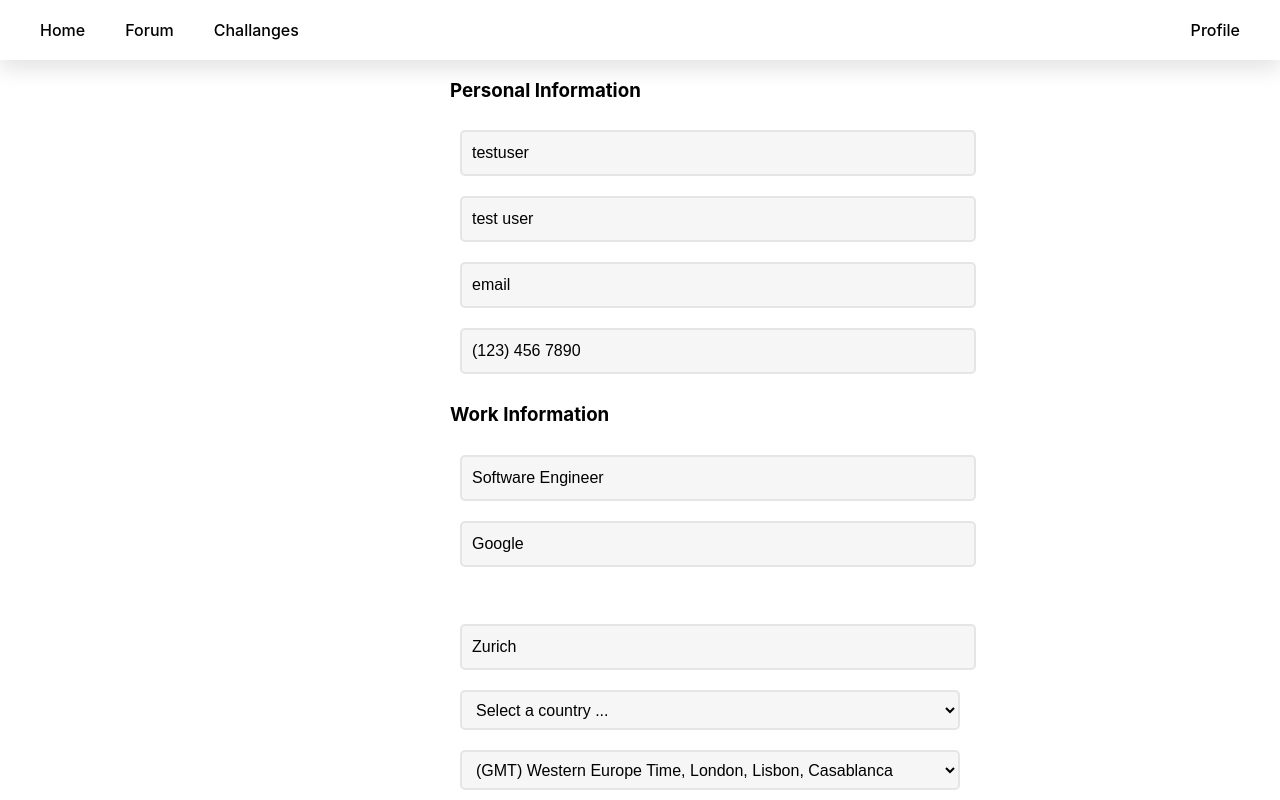
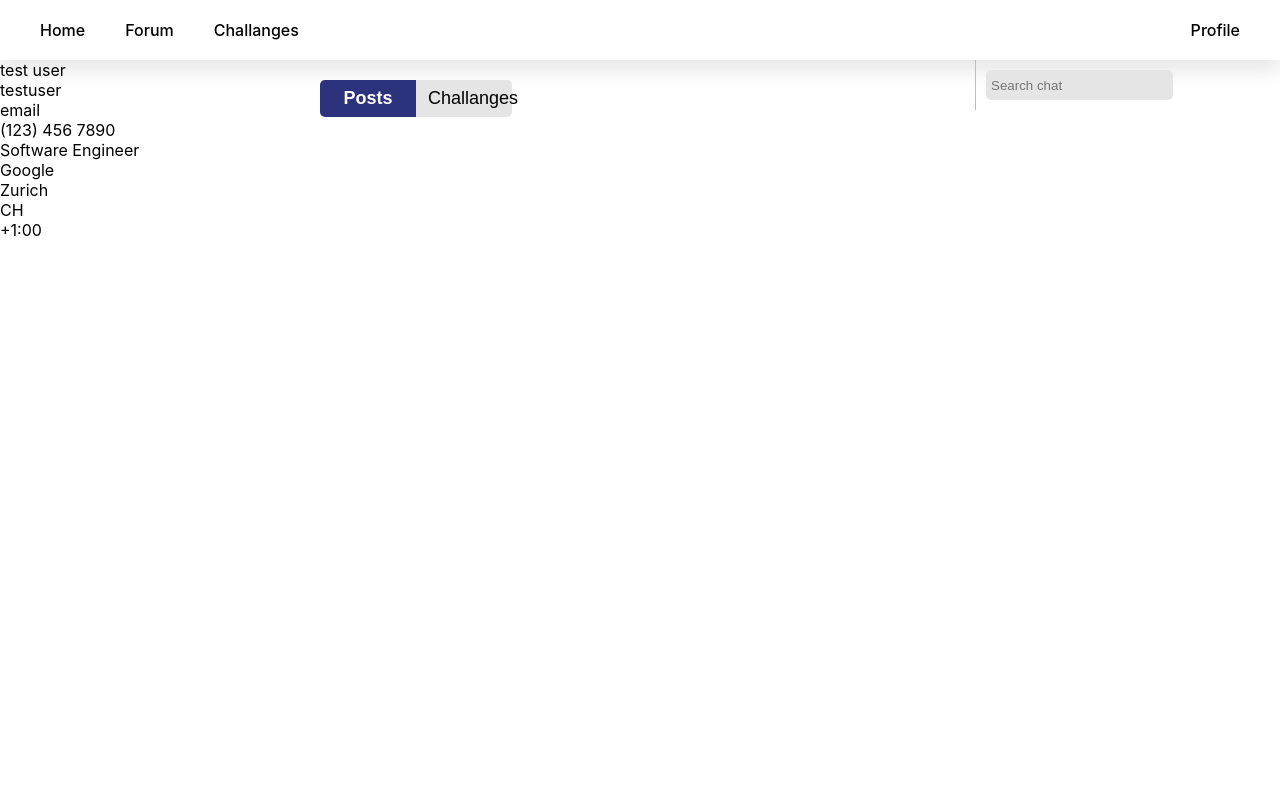
Before and after one commit to ZaqSD/spacecoding, a React (Create React App) app in the folder frontend/: page /profile in a window 1280 px wide. Built offline with nearby package versions, Linux system fonts and the light colour scheme.

Commit message:
Create profilepage

```diff
--- a/frontend/src/App.css
+++ b/frontend/src/App.css
@@ -318,3 +318,20 @@ ul {
 #login-field #btn-register:hover {
     background-color: #E5E5E5;
 }
+
+#profile-activity-selector {
+    width: 30%;
+    margin-top: 20px;
+}
+
+#profile-activity-selector-posts {
+    width: 50%;
+    border-top-right-radius: 0px;
+    border-bottom-right-radius: 0px;
+}
+
+#profile-activity-selector-challanges {
+    width: 50%;
+    border-top-left-radius: 0px;
+    border-bottom-left-radius: 0px;
+}
--- a/frontend/src/views/Profile.tsx
+++ b/frontend/src/views/Profile.tsx
@@ -2,94 +2,137 @@ import * as React from "react";
 
 import { Col, Container, Row } from "react-grid-system";
 
-import CountryDropdown from "../components/CountryDropdown";
+import MessageWindow from "../components/MessageWindow";
 import NavBar from "../components/NavBar";
-import TimezoneDropdown from "../components/TimezoneDropdown";
 
-const username = "testuser";
-const pers_name = "test user";
-const pers_email = "email";
-const pers_phonenumber = "(123) 456 7890";
-const biz_position = "Software Engineer";
-const biz_company = "Google";
-const loc_city = "Zurich";
-const loc_country = "CH";
-const loc_timezone = "+1";
+export default function Home() {
+  const [isActivityPosts, setIsActivityPosts] = React.useState(true);
 
-export default function Profile() {
-  const fetchData = () => {};
+  const profileInformation = {
+    username: "testuser",
+    pers_name: "test user",
+    pers_email: "email",
+    pers_phonenumber: "(123) 456 7890",
+    biz_position: "Software Engineer",
+    biz_company: "Google",
+    loc_city: "Zurich",
+    loc_country: "CH",
+    loc_timezone: "+1:00",
+  };
+
+  const handleActivitySelector = (view: string) => {
+    if (view === "p") {
+      setIsActivityPosts(true);
+    } else {
+      setIsActivityPosts(false);
+    }
+  };
 
   return (
     <>
       <NavBar />
-      <Container>
+      <Container fluid>
         <Row>
-          <Col lg={4}></Col>
-          <Col lg={4}>
+          <Col lg={3}>
             <Row>
-              <h3>Personal Information</h3>
+              <span
+                className="profile-information"
+                id="profile-information-name"
+              >
+                {profileInformation.pers_name}
+              </span>
             </Row>
             <Row>
-              <input
-                className="textfield profile-edit-input"
-                placeholder="Username"
-                value={username != null ? username : ""}
-              ></input>
+              <span
+                className="profile-information"
+                id="profile-information-username"
+              >
+                {profileInformation.username}
+              </span>
             </Row>
             <Row>
-              <input
-                className="textfield profile-edit-input"
-                placeholder="Full name"
-                value={pers_name != null ? pers_name : ""}
-              ></input>
+              <span
+                className="profile-information"
+                id="profile-information-email"
+              >
+                {profileInformation.pers_email}
+              </span>
             </Row>
             <Row>
-              <input
-                className="textfield profile-edit-input"
-                placeholder="E-Mail"
-                value={pers_email != null ? pers_email : ""}
-              ></input>
+              <span
+                className="profile-information"
+                id="profile-information-phonenumber"
+              >
+                {profileInformation.pers_phonenumber}
+              </span>
             </Row>
             <Row>
-              <input
-                className="textfield profile-edit-input"
-                placeholder="Phonenumber"
-                value={pers_phonenumber != null ? pers_phonenumber : ""}
-              ></input>
+              <span
+                className="profile-information"
+                id="profile-information-position"
+              >
+                {profileInformation.biz_position}
+              </span>
             </Row>
             <Row>
-              <h3>Work Information</h3>
+              <span
+                className="profile-information"
+                id="profile-information-company"
+              >
+                {profileInformation.biz_company}
+              </span>
             </Row>
             <Row>
-              <input
-                className="textfield profile-edit-input"
-                placeholder="Position"
-                value={biz_position != null ? biz_position : ""}
-              ></input>
+              <span
+                className="profile-information"
+                id="profile-information-city"
+              >
+                {profileInformation.loc_city}
+              </span>
             </Row>
             <Row>
-              <input
-                className="textfield profile-edit-input"
-                placeholder="Company"
-                value={biz_company != null ? biz_company : ""}
-              ></input>
+              <span
+                className="profile-information"
+                id="profile-information-country"
+              >
+                {profileInformation.loc_country}
+              </span>
             </Row>
             <Row>
-              <h3></h3>
+              <span
+                className="profile-information"
+                id="profile-information-timezone"
+              >
+                {profileInformation.loc_timezone}
+              </span>
             </Row>
+          </Col>
+          <Col lg={6}>
             <Row>
-              <input
-                className="textfield profile-edit-input"
-                placeholder="City"
-                value={loc_city != null ? loc_city : ""}
-              ></input>
+              <div id="profile-activity-selector">
+                <button
+                  className={
+                    isActivityPosts ? "button button-primary" : "button"
+                  }
+                  id="profile-activity-selector-posts"
+                  onClick={() => handleActivitySelector("p")}
+                >
+                  Posts
+                </button>
+                <button
+                  className={
+                    isActivityPosts ? "button" : "button button-primary"
+                  }
+                  id="profile-activity-selector-challanges"
+                  onClick={() => handleActivitySelector("c")}
+                >
+                  Challanges
+                </button>
+              </div>
             </Row>
-            <Row>
-              <CountryDropdown />
-            </Row>
-            <Row>
-              <TimezoneDropdown />
-            </Row>
+          </Col>
+          <Col lg={3}>
+            <MessageWindow />
           </Col>
         </Row>
       </Container>
```
Also changed, not shown: frontend/src/views/ProfileEdit.tsx (added, +98 -0 lines).
